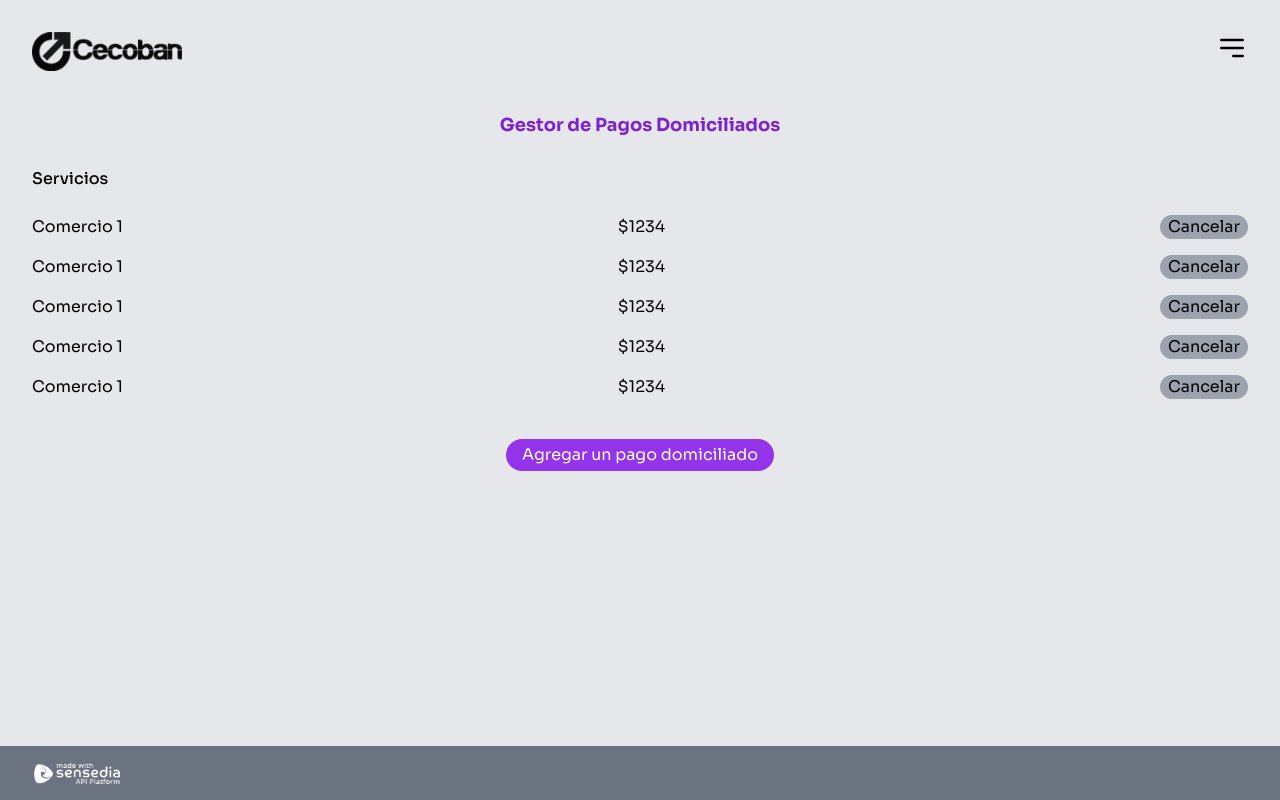
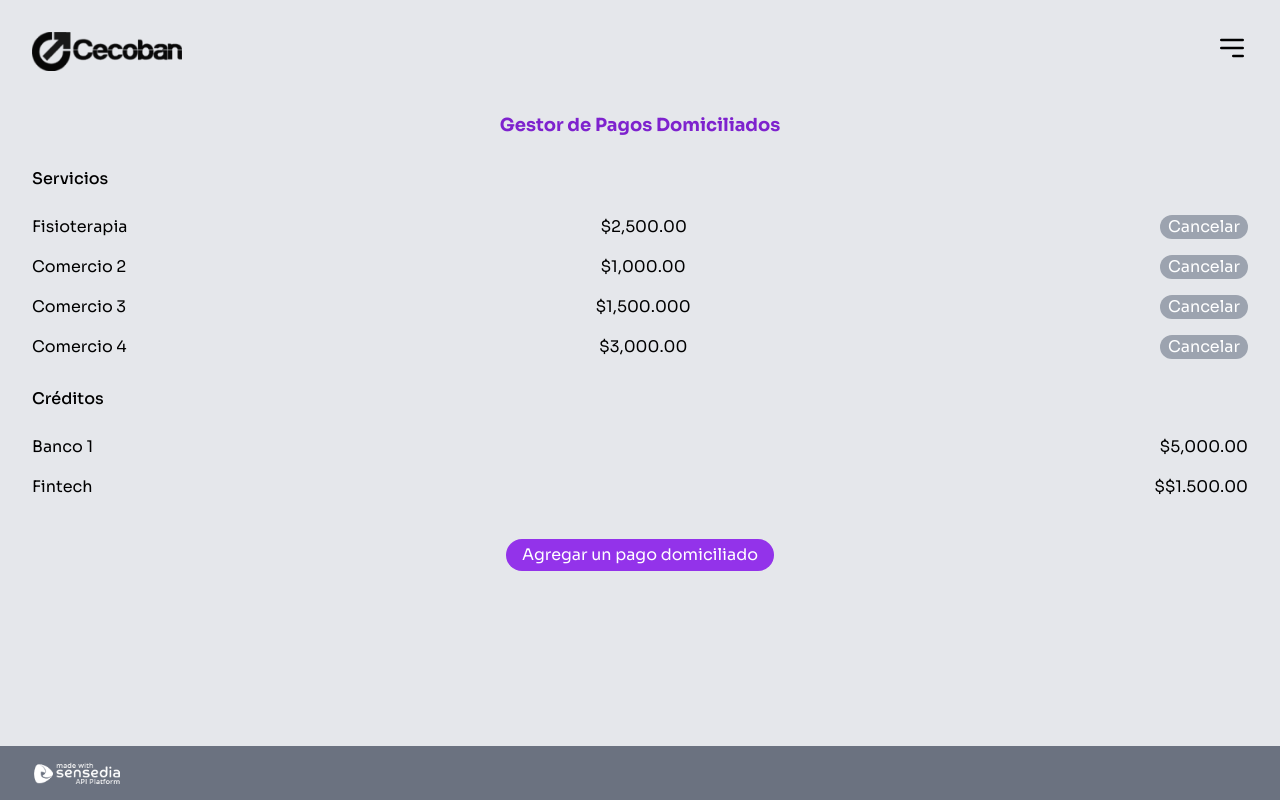
Before and after one commit to juliettASanchez/POC-SENSEDIA-PAGOS-RECURRENTES, a Next.js app: page /1 in a window 1280 px wide. Built offline with nearby package versions, Linux system fonts and the light colour scheme; no server answers.

Commit message:
Changes btns hover

```diff
--- a/app/[id]/page.jsx
+++ b/app/[id]/page.jsx
@@ -1,5 +1,4 @@
-
-'use client'
+'use client';
 
 import Image from 'next/image';
 import Footer from '../_components/footer';
@@ -14,16 +13,7 @@ import Link from 'next/link';
 
 export default function Page() {
   const params = useParams();
-  const fetcher = (url) =>
-    fetch(url, {
-      next: { revalidate: 60 }, // Revalidate every 60 seconds
-    }).then((r) => r.json());
 
-  const { data = {}, error, isLoading } = useSWR(`/api/${params.id}`, fetcher);
-
-  if (!data) {
-    return <div>Usuario no existe</div>
-  }
   const [currentPage, setCurrentPage] = useState(1);
 
   const handlePageChange = (page) => {
@@ -34,41 +24,61 @@ export default function Page() {
     <main className="bg-gray-200">
       <section className="p-8 h-screen">
         <Navbar />
-        <div className='mt-10'>
-          <h3 className='text-center text-purple-700 text-lg font-bold'>Gestor de Pagos Domiciliados</h3>
-          <div className='my-5 gap-4 grid'>
-            <p className='font-medium text-base my-2'>Servicios</p>
-            <div className='flex justify-between'>
-              <p>Comercio 1</p>
-              <p>$1234</p>
-              <button className='rounded-full bg-gray-400 px-2'>Cancelar</button>
+        <div className="mt-10">
+          <h3 className="text-center text-purple-700 text-lg font-bold">
+            Gestor de Pagos Domiciliados
+          </h3>
+          <div className="my-5 gap-4 grid">
+            <p className="font-medium text-base my-2">Servicios</p>
+            <div className="flex justify-between">
+              <p>Fisioterapia</p>
+              <p>$2,500.00</p>
+              <button className="text-white rounded-full bg-gray-400 hover:bg-gray-500 px-2">
+                Cancelar
+              </button>
             </div>
 
-            <div className='flex justify-between'>
-              <p>Comercio 1</p>
-              <p>$1234</p>
-              <button className='rounded-full bg-gray-400 px-2'>Cancelar</button>
+            <div className="flex justify-between">
+              <p>Comercio 2</p>
+              <p>$1,000.00</p>
+              <button className="text-white rounded-full bg-gray-400 hover:bg-gray-500 px-2">
+                Cancelar
+              </button>
             </div>
-            <div className='flex justify-between'>
-              <p>Comercio 1</p>
-              <p>$1234</p>
-              <button className='rounded-full bg-gray-400 px-2'>Cancelar</button>
+            <div className="flex justify-between">
+              <p>Comercio 3</p>
+              <p>$1,500.000</p>
+              <button className="text-white rounded-full bg-gray-400 hover:bg-gray-500 px-2">
+                Cancelar
+              </button>
             </div>
-            <div className='flex justify-between'>
-              <p>Comercio 1</p>
-              <p>$1234</p>
-              <button className='rounded-full bg-gray-400 px-2'>Cancelar</button>
-            </div>
-            <div className='flex justify-between'>
-              <p>Comercio 1</p>
-              <p>$1234</p>
-              <button className='rounded-full bg-gray-400 px-2'>Cancelar</button>
+            <div className="flex justify-between">
+              <p>Comercio 4</p>
+              <p>$3,000.00</p>
+              <button className="text-white rounded-full bg-gray-400 hover:bg-gray-500 px-2">
+                Cancelar
+              </button>
             </div>
           </div>
 
+          <div className="my-5 gap-4 grid">
+            <p className="font-medium text-base my-2">Créditos</p>
+            <div className="flex justify-between">
+              <p>Banco 1</p>
+              <p>$5,000.00</p>
+            </div>
+
+            <div className="flex justify-between">
+              <p>Fintech</p>
+              <p>$$1.500.00</p>
+            </div>
+          </div>
         </div>
-        <div className='flex justify-center my-10'>
-          <Link className='bg-purple-600 hover:bg-purple-700 px-4 py-1 rounded-full text-white' href="/" >
+        <div className="flex justify-center my-10">
+          <Link
+            className="bg-purple-600 hover:bg-purple-700 px-4 py-1 rounded-full text-white"
+            href="/"
+          >
             Agregar un pago domiciliado
           </Link>
         </div>
--- a/app/page.jsx
+++ b/app/page.jsx
@@ -345,6 +345,17 @@ export default function Page() {
                     Tipo de cuenta : {data.tipoCuenta}
                   </p>
                 </div>
+
+                <div>
+                  <label htmlFor="payTo">Para</label>
+                  <div>
+                    <p className="text-purple-700">Cuenta: {data.cuenta}</p>
+                    <p className="text-purple-700">Comercio: {data.comercio}</p>
+                    <p className="text-purple-700">
+                      Razón social: {data.razon}
+                    </p>
+                  </div>
+                </div>
                 <div>
                   <label htmlFor="paymentMethod">Forma de pago:</label>
                   <input
@@ -353,37 +364,10 @@ export default function Page() {
                     id="paymentMethod"
                     value={paymentMethod}
                     onChange={(e) => setPaymentMethod(e.target.value)}
-                    placeholder="SPEI Vía Open Finance"
+                    placeholder="Pago domiciliado"
                     required
                   />
                 </div>
-                <div>
-                  <label htmlFor="clabe">Clabe:</label>
-                  <input
-                    className="w-full py-2 pr-8 border-b text-purple-700 border-gray-300 focus:outline-none focus:border-indigo-500"
-                    type="text"
-                    id="payTo"
-                    value={clabe}
-                    onChange={(e) => setClabe(e.target.value)}
-                    placeholder="AAA309039209"
-                    required
-                  />
-                </div>
-                {clabe && (
-                  <div>
-                    <label htmlFor="payTo">Para</label>
-                    <div>
-                      <p className="text-purple-700">Clabe: {clabe}</p>
-                      <p className="text-purple-700">cuenta: {data.cuenta}</p>
-                      <p className="text-purple-700">
-                        Comercio: {data.comercio}
-                      </p>
-                      <p className="text-purple-700">
-                        Razón social: {data.razon}
-                      </p>
-                    </div>
-                  </div>
-                )}
                 <div>
                   <label htmlFor="paymentDescription">Descripción:</label>
                   <input
```
